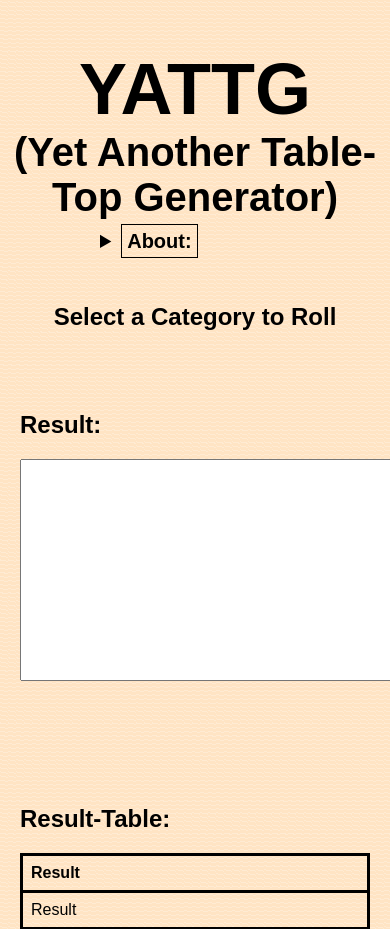
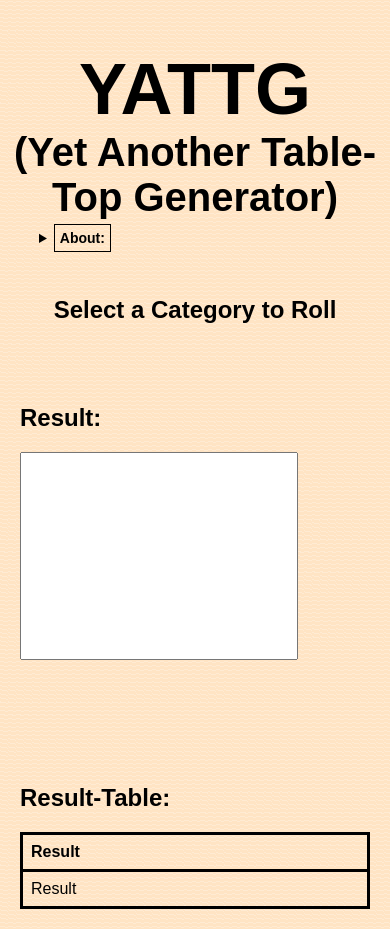
Before and after one commit to mzak2/YATTG-Generator-Website, a Flask app: template app/templates/index.html in a window 390 px wide. Shown: the top 929 px of the page. Run offline with Flask 3, Linux system fonts and the light colour scheme; the template is opened without the code that fills it, so the values that code supplies are empty; some libraries are stand-ins or nearby versions.

Commit message:
Change styles.css to be more mobile friendly

```diff
--- a/app/static/css/styles.css
+++ b/app/static/css/styles.css
@@ -6,6 +6,10 @@ body {
     background-color: Bisque;
     background-image: repeating-linear-gradient(11deg, rgba(255,255,255, 0.25), rgba(255,255,255, 0.25) 1px, transparent 0px, transparent 4px);
     background-size: 8px;
+}
+
+li {
+    list-style: none;
 }
 
 button {
@@ -64,7 +68,7 @@ td, th {
     font-weight: bold;
     font-size: 20px;
     text-align: left;
-    margin: 10px 10px 10px 100px;
+    margin: 10px 30% 10px 10%;
 }
 
 details[open] {
@@ -188,4 +192,31 @@ details[open] summary {
     .dice {
         display: none;
     }
+
+    .about {
+        font-weight: bold;
+        font-size: 14px;
+        text-align: left;
+        margin: 10px 10% 10px 10%;
+    }
+
+    ul {
+        list-style: none;
+    }
+
+    #category-list {
+        margin-left: 0px;
+        margin-right: 10%;
+        padding-left: 0px;
+    }
+
+    #result-container {
+        width: 100%;
+        max-width: 270px;
+    }
+
+    #result-json {
+        font-size: 12px;
+        padding: 3px;
+    }
 }
```
